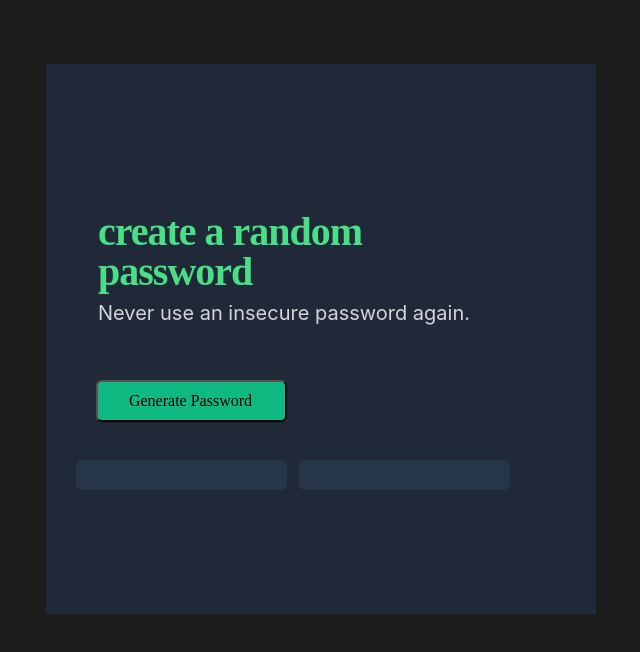
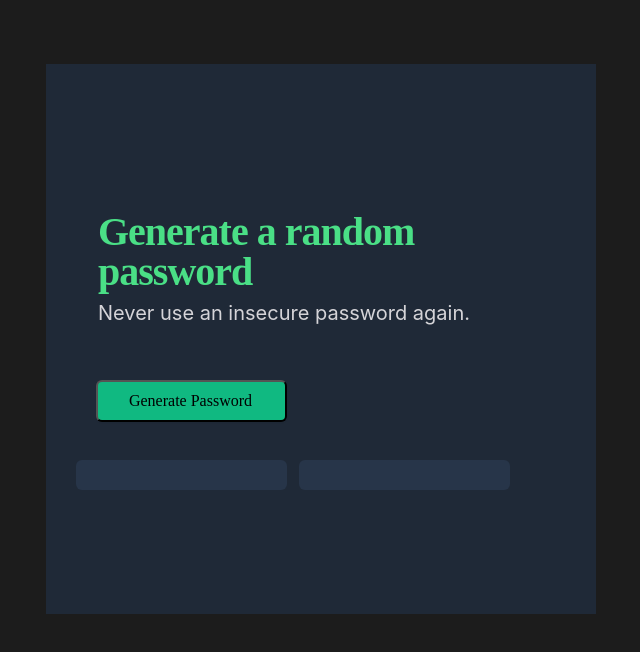
Before and after one commit to gambinoxxx/password-generator, a plain HTML site: page index.html in a window 1280 px wide. Shown: the whole page, without its empty margins (14-654 px from the left). Drawn offline with nearby package versions, Linux system fonts and the light colour scheme.

Commit message:
generate
create has been changed to generate

```diff
--- a/index.html
+++ b/index.html
@@ -4,7 +4,7 @@
     </head>
     <body>
         <div>
-        <h2>create a random password</h2>
+        <h2>Generate a random password</h2>
         <p>Never use an insecure password again.</p>
         </div>
         <button id="generatePass">Generate Password</button>
```
